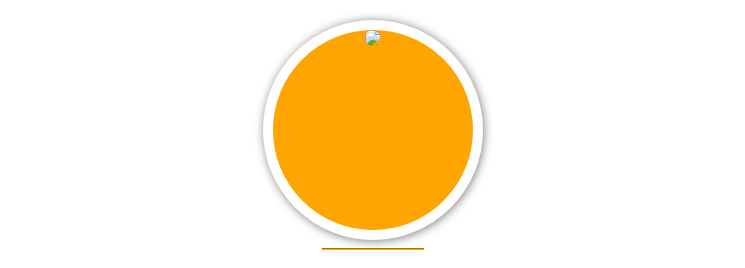
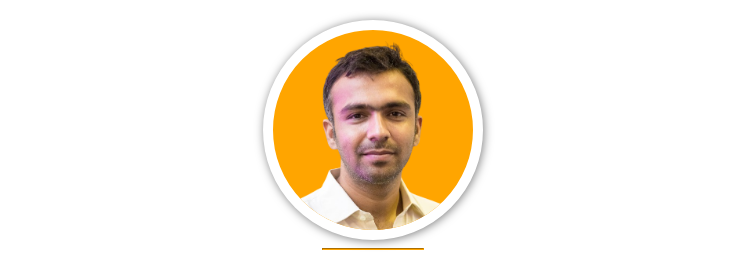
Before and after one commit to AdnanMemonGul/port-folio.html, a plain HTML site: page index.html in a window 1280 px wide. Shown: the top 268 px of the page, without its empty margins (267-1012 px from the left). Drawn offline with Linux system fonts and the light colour scheme.

Commit message:
Update index.html

```diff
--- a/index.html
+++ b/index.html
@@ -10,7 +10,7 @@
     <div class="container">
         <div class="header">
         <div class="logo">
-            <img src=".Adnan-removebg-preview.png">
+            <img src="./Adnan-removebg-preview.png">
         </div><!--end logo-->
         <hr>
         <h1>Adnan Sir</h1>
```
